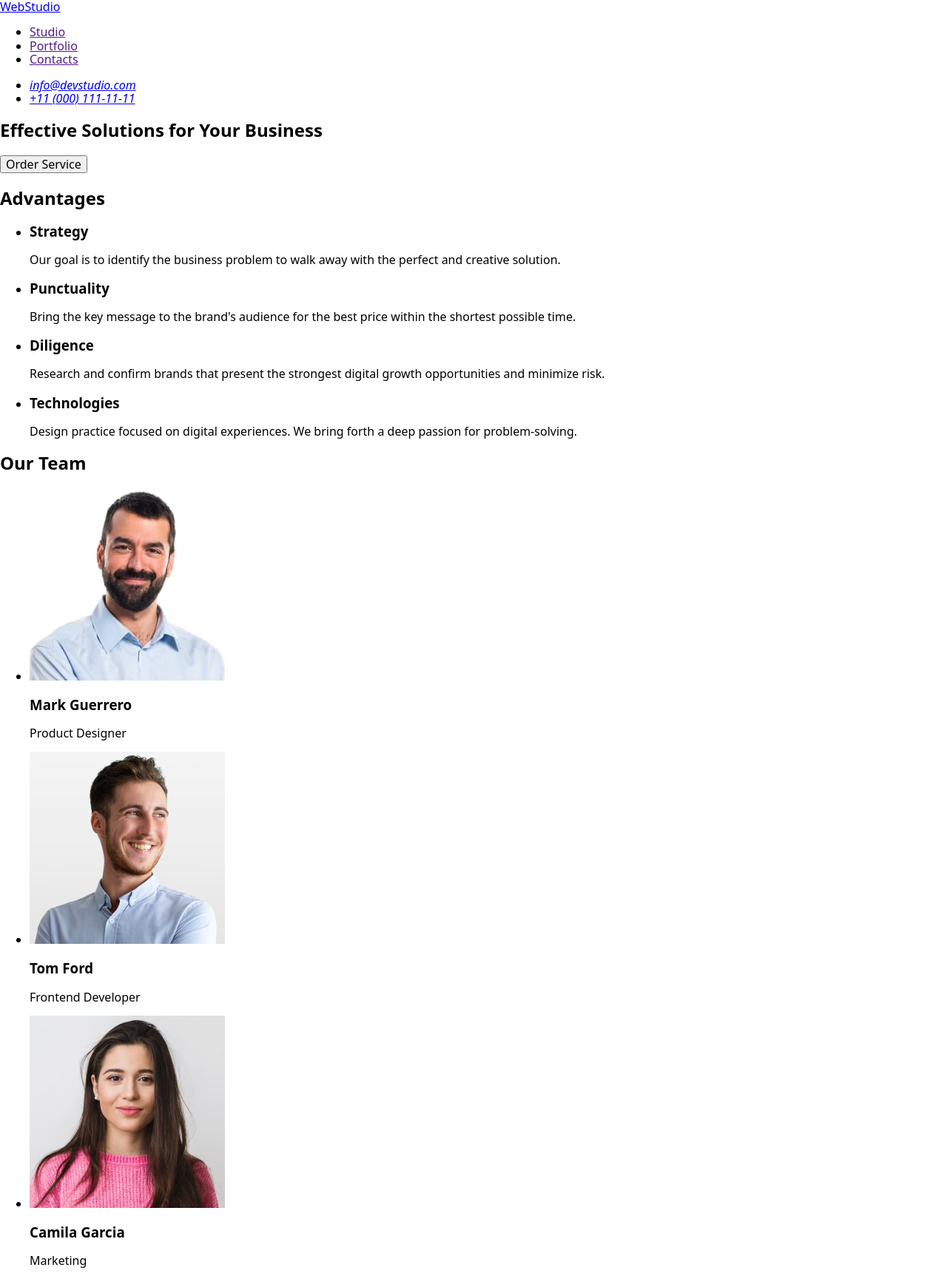
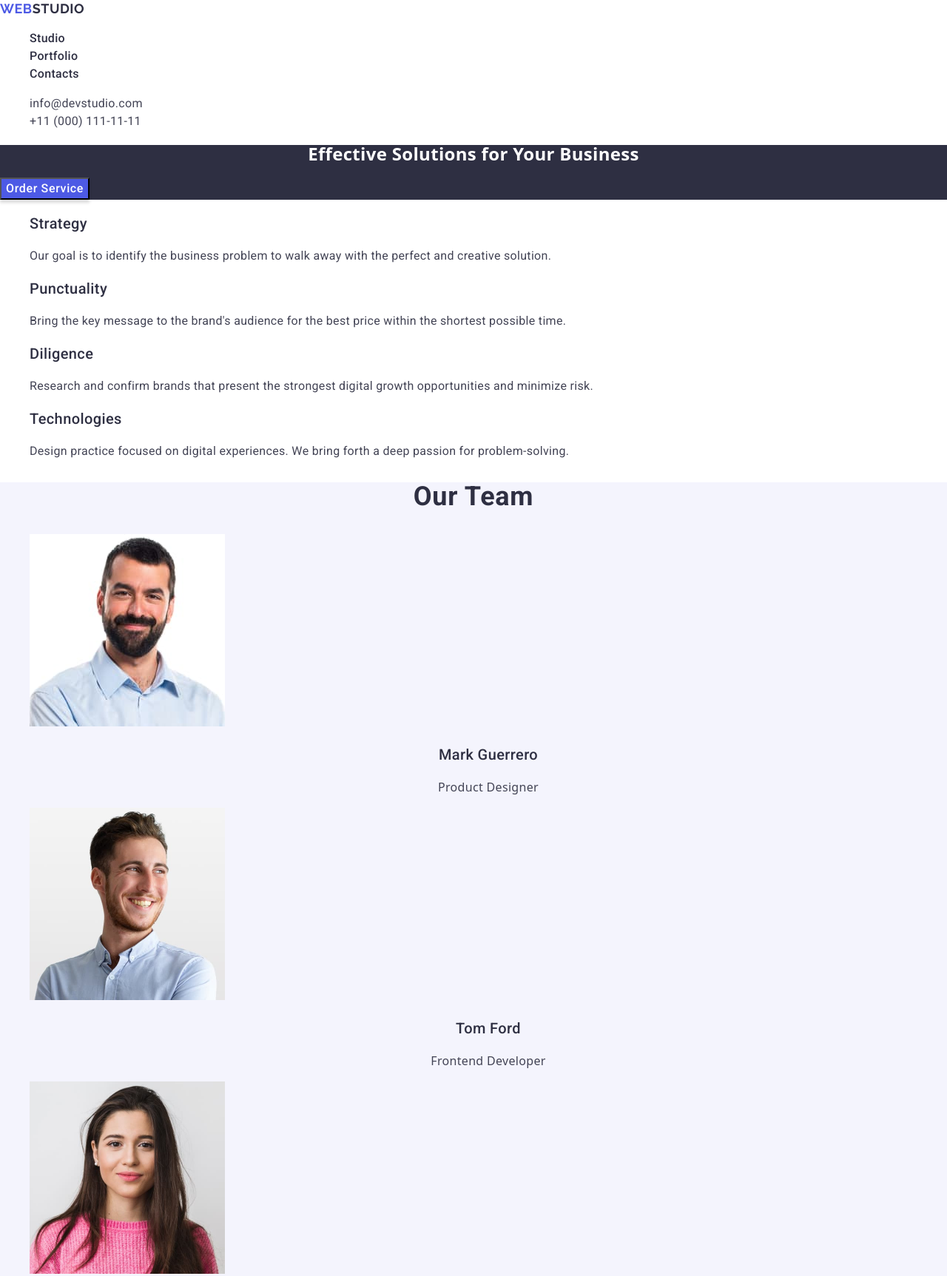
Before and after one commit to iradanilenko/goit-markup-hw-02, a plain HTML site: page index.html in a window 1280 px wide. Shown: the top 1725 px of the page at 74% size. Drawn offline with nearby package versions, Linux system fonts and the light colour scheme.

Commit message:
update css and html

```diff
--- a/css/styles.css
+++ b/css/styles.css
@@ -1,5 +1,156 @@
 body {
-  ont-family: "Roboto" "Raleway", sans-serif;
-  color: ;
+  font-family: "Roboto" "Raleway", sans-serif;
+  font-weight: 400;
+  font-size: 16px;
+  color: #434455;
+  line-height: 150%;
+  letter-spacing: 0.02em;
   background-color: #fff;
 }
+ul {
+  list-style-type: none;
+}
+a {
+  color: inherit;
+  text-decoration: none;
+  font-style: normal;
+}
+
+.logo {
+  font-family: "Raleway", sans-serif;
+  font-weight: 700;
+  font-size: 18px;
+  line-height: 117%;
+  letter-spacing: 0.03em;
+  text-transform: uppercase;
+  color: #2e2f42;
+}
+.logo .logo-span {
+  color: #4d5ae5;
+}
+.nav-item {
+  font-family: "Roboto", sans-serif;
+  font-weight: 500;
+  font-size: 16px;
+  line-height: 150%;
+  letter-spacing: 0.02em;
+  color: #2e2f42;
+}
+.nav-item:hover {
+  color: #404bbf;
+}
+.nav-item:focus {
+  color: #404bbf;
+}
+.nav-item:active {
+  color: #404bbf;
+  text-decoration: underline;
+}
+.nav-contact {
+  font-family: "Roboto", sans-serif;
+  font-weight: 400;
+  font-size: 16px;
+  line-height: 150%;
+  letter-spacing: 0.02em;
+  color: #434455;
+}
+.nav-contact:hover {
+  color: #404bbf;
+}
+.nav-contact:focus {
+  color: #404bbf;
+}
+.hero {
+  background: #2e2f42;
+}
+.hero-title {
+  color: #fff;
+  text-align: center;
+}
+.hero-button {
+  box-shadow: 0 4px 4px 0 rgba(0, 0, 0, 0.15);
+  background: #4d5ae5;
+  font-family: "Roboto", sans-serif;
+  font-weight: 500;
+  font-size: 16px;
+  line-height: 150%;
+  letter-spacing: 0.04em;
+  color: #fff;
+  cursor: pointer;
+}
+.hero-button:hover {
+  background: #404bbf;
+}
+.hero-button:focus {
+  background: #404bbf;
+}
+.advantages-title {
+  display: none;
+}
+.advantages-title-item {
+  font-family: "Roboto", sans-serif;
+  font-weight: 500;
+  font-size: 20px;
+  line-height: 120%;
+  letter-spacing: 0.02em;
+  color: #2e2f42;
+}
+.advantages-title-text {
+  font-family: "Roboto", sans-serif;
+  font-weight: 400;
+  font-size: 16px;
+  line-height: 150%;
+  letter-spacing: 0.02em;
+  color: #434455;
+}
+.team {
+  background: #f4f4fd;
+}
+.team-title {
+  font-family: "Roboto", sans-serif;
+  font-weight: 700;
+  font-size: 36px;
+  line-height: 111%;
+  letter-spacing: 0.02em;
+  text-align: center;
+  color: #2e2f42;
+}
+.team-title-item .team-items {
+  font-family: "Roboto", sans-serif;
+  font-weight: 500;
+  font-size: 20px;
+  line-height: 120%;
+  letter-spacing: 0.02em;
+  text-align: center;
+  color: #2e2f42;
+}
+.team-title-item .team-text {
+  text-align: center;
+}
+.portfolio-title {
+  text-align: center;
+}
+.descr {
+  background: #2e2f42;
+}
+.descr .descr-logo {
+  font-family: "Raleway", sans-serif;
+  font-weight: 700;
+  font-size: 18px;
+
+  line-height: 117%;
+  letter-spacing: 0.03em;
+  text-transform: uppercase;
+  color: #f4f4fd;
+}
+.descr .descr-logo-span {
+  color: #4d5ae5;
+}
+.descr .descr-text {
+  font-family: "Roboto", sans-serif;
+  font-weight: 400;
+  font-size: 16px;
+  line-height: 150%;
+  letter-spacing: 0.02em;
+  color: #f4f4fd;
+}
--- a/index.html
+++ b/index.html
@@ -19,8 +19,10 @@
   <body>
     <header>
       <nav>
-        <a href="./index.html">WebStudio</a>
-        <ul>
+        <a href="./index.html" class="logo"
+          ><span class="logo-span">Web</span>Studio</a
+        >
+        <ul class="nav-item">
           <li>
             <a href="">Studio</a>
           </li>
@@ -33,7 +35,7 @@
         </ul>
       </nav>
       <address>
-        <ul>
+        <ul class="nav-contact">
           <li>
             <a href="mailto:info@devstudio.com">info@devstudio.com</a>
           </li>
@@ -46,38 +48,38 @@
 
     <main>
       <!-- Hero -->
-      <section>
-        <h1>Effective Solutions for Your Business</h1>
-        <button type="button">Order Service</button>
+      <section class="hero">
+        <h1 class="hero-title">Effective Solutions for Your Business</h1>
+        <button type="button" class="hero-button">Order Service</button>
       </section>
       <!-- Advantages -->
       <section>
-        <h2>Advantages</h2>
+        <h2 class="advantages-title">Advantages</h2>
         <ul>
           <li>
-            <h3>Strategy</h3>
-            <p>
+            <h3 class="advantages-title-item">Strategy</h3>
+            <p class="advantages-title-text">
               Our goal is to identify the business problem to walk away with the
               perfect and creative solution.
             </p>
           </li>
           <li>
-            <h3>Punctuality</h3>
-            <p>
+            <h3 class="advantages-title-item">Punctuality</h3>
+            <p class="advantages-title-text">
               Bring the key message to the brand's audience for the best price
               within the shortest possible time.
             </p>
           </li>
           <li>
-            <h3>Diligence</h3>
-            <p>
+            <h3 class="advantages-title-item">Diligence</h3>
+            <p class="advantages-title-text">
               Research and confirm brands that present the strongest digital
               growth opportunities and minimize risk.
             </p>
           </li>
           <li>
-            <h3>Technologies</h3>
-            <p>
+            <h3 class="advantages-title-item">Technologies</h3>
+            <p class="advantages-title-text">
               Design practice focused on digital experiences. We bring forth a
               deep passion for problem-solving.
             </p>
@@ -85,9 +87,9 @@
         </ul>
       </section>
       <!-- Our Team -->
-      <section>
-        <h2>Our Team</h2>
-        <ul>
+      <section class="team">
+        <h2 class="team-title">Our Team</h2>
+        <ul class="team-title-item">
           <li>
             <img
               src="./images/mark.jpg"
@@ -95,8 +97,8 @@
               width="264"
               height="260"
             />
-            <h3>Mark Guerrero</h3>
-            <p>Product Designer</p>
+            <h3 class="team-items">Mark Guerrero</h3>
+            <p class="team-text">Product Designer</p>
           </li>
           <li>
             <img
@@ -105,8 +107,8 @@
               width="264"
               height="260"
             />
-            <h3>Tom Ford</h3>
-            <p>Frontend Developer</p>
+            <h3 class="team-items">Tom Ford</h3>
+            <p class="team-text">Frontend Developer</p>
           </li>
           <li>
             <img
@@ -115,8 +117,8 @@
               width="264"
               height="260"
             />
-            <h3>Camila Garcia</h3>
-            <p>Marketing</p>
+            <h3 class="team-items">Camila Garcia</h3>
+            <p class="team-text">Marketing</p>
           </li>
           <li>
             <img
@@ -131,7 +133,8 @@
         </ul>
       </section>
       <!-- Our Portfolio -->
-      <section>
+      <section class="portfolio">
+        <h2 class="portfolio-title">Our Portfolio</h2>
         <ul>
           <li>
             <img
@@ -140,8 +143,8 @@
               width="360"
               height="300"
             />
-            <h4>Banking App</h4>
-            <h5>App</h5>
+            <h3>Banking App</h3>
+            <p>App</p>
           </li>
           <li>
             <img
@@ -150,8 +153,8 @@
               width="360"
               height="300"
             />
-            <h4>Cashless Payment</h4>
-            <h5>Marketing</h5>
+            <h3>Cashless Payment</h3>
+            <p>Marketing</p>
           </li>
           <li>
             <img
@@ -160,8 +163,8 @@
               width="360"
               height="300"
             />
-            <h4>Meditation App</h4>
-            <h5>App</h5>
+            <h3>Meditation App</h3>
+            <p>App</p>
           </li>
           <li>
             <img
@@ -170,8 +173,8 @@
               width="360"
               height="300"
             />
-            <h4>Taxi Service</h4>
-            <h5>Marketing</h5>
+            <h3>Taxi Service</h3>
+            <p>Marketing</p>
           </li>
           <li>
             <img
@@ -180,8 +183,8 @@
               width="360"
               height="300"
             />
-            <h4>Screen Illustrations</h4>
-            <h5>Design</h5>
+            <h3>Screen Illustrations</h3>
+            <p>Design</p>
           </li>
           <li>
             <img
@@ -190,16 +193,16 @@
               width="360"
               height="300"
             />
-            <h4>Online Courses</h4>
-            <h5>Marketing</h5>
+            <h3>Online Courses</h3>
+            <p>Marketing</p>
           </li>
         </ul>
       </section>
     </main>
 
-    <footer>
-      <a href="./index.html">WebStudio</a>
-      <p>
+    <footer class="descr">
+      <a href="" class="descr-logo"><span class="descr-logo-span">Web</span>Studio</a>
+      <p class="descr-text">
         Increase the flow of customers and sales for your business with digital
         marketing & growth solutions.
       </p>
```
